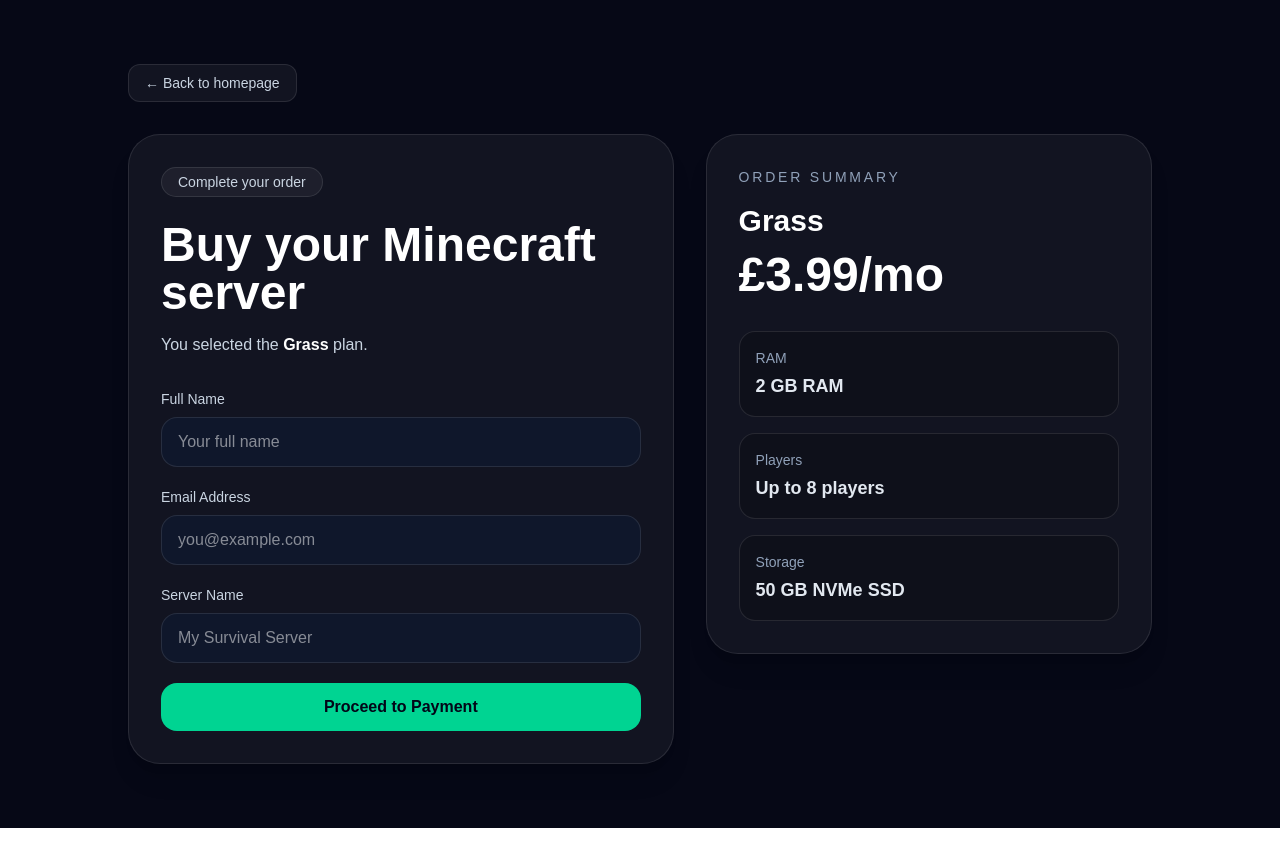
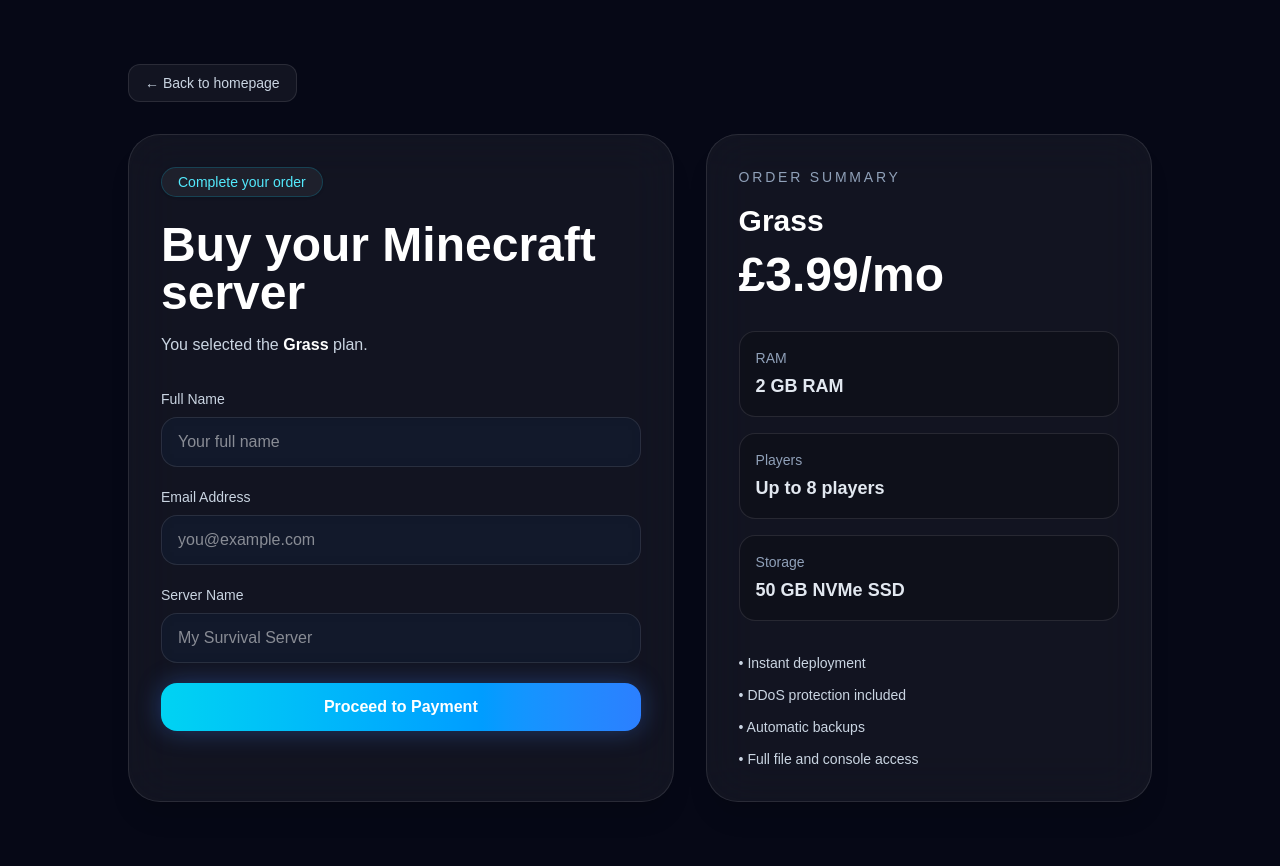
Before and after one commit to yessirman134/aetherhost, a Next.js app: page /checkout in a window 1280 px wide. Before the commit the page ends 828 px from the top, so only its background shows below. Built offline with nearby package versions, Linux system fonts and the light colour scheme.

Commit message:
Update page.tsx

```diff
--- a/app/checkout/page.tsx
+++ b/app/checkout/page.tsx
@@ -58,17 +58,13 @@
   const plan = plans[selectedPlan] || plans.grass;
 
   return (
-<main className="relative min-h-screen overflow-hidden text-white bg-[#060816] px-6 py-16">
-
+    <main className="relative min-h-screen overflow-hidden bg-[#060816] px-6 py-16 text-white">
       <div className="absolute inset-0 -z-10">
         <div className="absolute inset-0 bg-[radial-gradient(circle_at_top_left,rgba(56,189,248,0.18),transparent_28%),radial-gradient(circle_at_top_right,rgba(236,72,153,0.14),transparent_30%),radial-gradient(circle_at_bottom,rgba(59,130,246,0.18),transparent_35%)]" />
-
         <div className="absolute -left-32 top-0 h-[28rem] w-[28rem] rounded-full bg-cyan-500/20 blur-[140px]" />
         <div className="absolute right-0 top-24 h-[26rem] w-[26rem] rounded-full bg-fuchsia-500/15 blur-[140px]" />
         <div className="absolute bottom-0 left-1/3 h-[30rem] w-[30rem] rounded-full bg-blue-600/20 blur-[160px]" />
-
         <div className="absolute inset-0 bg-[linear-gradient(rgba(255,255,255,0.03)_1px,transparent_1px),linear-gradient(90deg,rgba(255,255,255,0.03)_1px,transparent_1px)] bg-[size:42px_42px] opacity-20" />
-
         <div className="absolute inset-0 bg-gradient-to-b from-black/10 via-transparent to-black/30" />
       </div>
 
@@ -81,8 +77,8 @@
         </a>
 
         <div className="mt-8 grid gap-8 lg:grid-cols-[1.1fr_0.9fr]">
-          <div className="rounded-[2rem] border border-white/10 bg-white/5 p-8 shadow-xl">
-            <div className="inline-block rounded-full border border-white/10 bg-white/5 px-4 py-1 text-sm text-slate-300">
+          <div className="rounded-[2rem] border border-white/10 bg-white/5 p-8 shadow-xl backdrop-blur-xl">
+            <div className="inline-block rounded-full border border-cyan-400/20 bg-white/5 px-4 py-1 text-sm text-cyan-300 shadow-sm">
               Complete your order
             </div>
 
@@ -91,7 +87,8 @@
             </h1>
 
             <p className="mt-4 text-slate-300">
-              You selected the <span className="font-semibold text-white">{plan.name}</span> plan.
+              You selected the{" "}
+              <span className="font-semibold text-white">{plan.name}</span> plan.
             </p>
 
             <form className="mt-8 space-y-5">
@@ -102,7 +99,7 @@
                 <input
                   type="text"
                   placeholder="Your full name"
-                  className="w-full rounded-2xl border border-white/10 bg-slate-900 px-4 py-3 text-white outline-none"
+                  className="w-full rounded-2xl border border-white/10 bg-slate-900/70 px-4 py-3 text-white outline-none backdrop-blur transition focus:border-cyan-400/40"
                 />
               </div>
 
@@ -113,7 +110,7 @@
                 <input
                   type="email"
                   placeholder="you@example.com"
-                  className="w-full rounded-2xl border border-white/10 bg-slate-900 px-4 py-3 text-white outline-none"
+                  className="w-full rounded-2xl border border-white/10 bg-slate-900/70 px-4 py-3 text-white outline-none backdrop-blur transition focus:border-cyan-400/40"
                 />
               </div>
 
@@ -124,20 +121,20 @@
                 <input
                   type="text"
                   placeholder="My Survival Server"
-                  className="w-full rounded-2xl border border-white/10 bg-slate-900 px-4 py-3 text-white outline-none"
+                  className="w-full rounded-2xl border border-white/10 bg-slate-900/70 px-4 py-3 text-white outline-none backdrop-blur transition focus:border-cyan-400/40"
                 />
               </div>
 
               <button
                 type="button"
-                className="w-full rounded-2xl bg-emerald-400 px-6 py-3 font-semibold text-slate-950 transition hover:scale-[1.02]"
+                className="w-full rounded-2xl bg-gradient-to-r from-cyan-400 to-blue-500 px-6 py-3 font-semibold text-white shadow-[0_0_24px_rgba(59,130,246,0.35)] transition hover:scale-[1.02]"
               >
                 Proceed to Payment
               </button>
             </form>
           </div>
 
-          <div className="h-fit rounded-[2rem] border border-white/10 bg-white/5 p-8 shadow-xl">
+          <div className="h-fit rounded-[2rem] border border-white/10 bg-white/5 p-8 shadow-xl backdrop-blur-xl">
             <div className="text-sm uppercase tracking-[0.2em] text-slate-400">
               Order Summary
             </div>
@@ -161,6 +158,13 @@
                 <div className="mt-1 text-lg font-semibold">{plan.storage}</div>
               </div>
             </div>
+
+            <ul className="mt-8 space-y-3 text-sm text-slate-300">
+              <li>• Instant deployment</li>
+              <li>• DDoS protection included</li>
+              <li>• Automatic backups</li>
+              <li>• Full file and console access</li>
+            </ul>
           </div>
         </div>
       </div>
```
Lines whose indentation alone changed are shown as unchanged.
